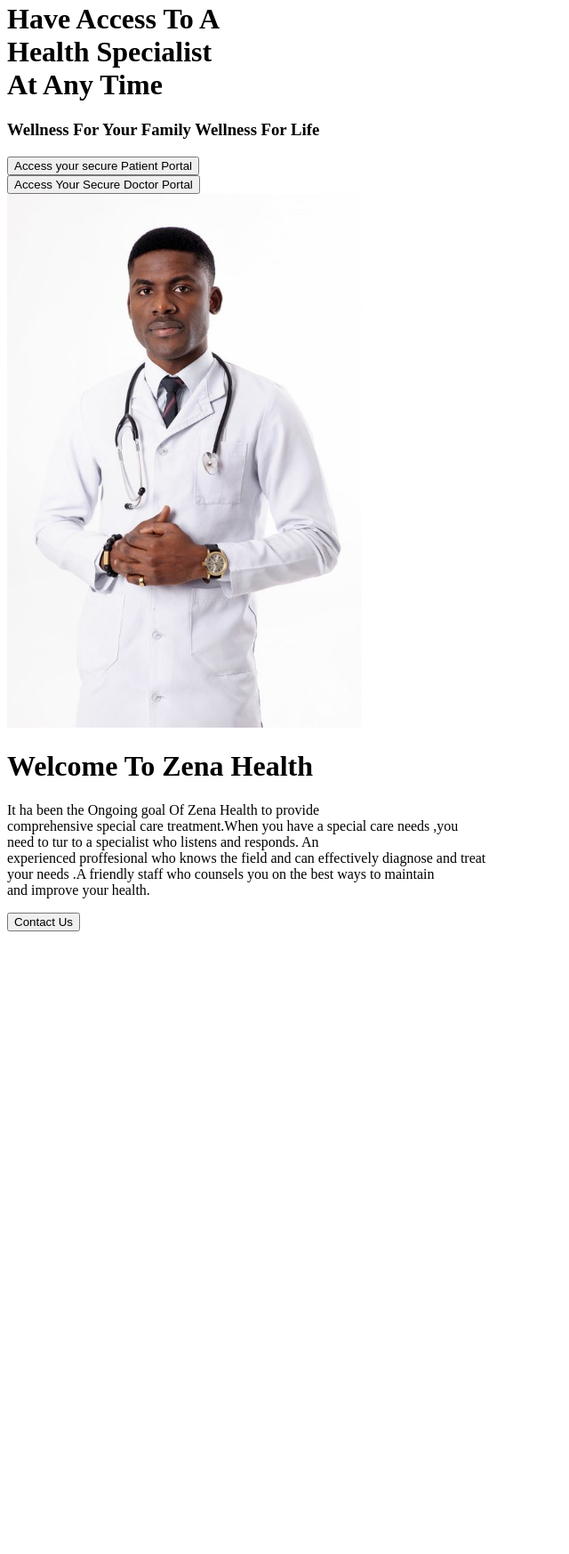
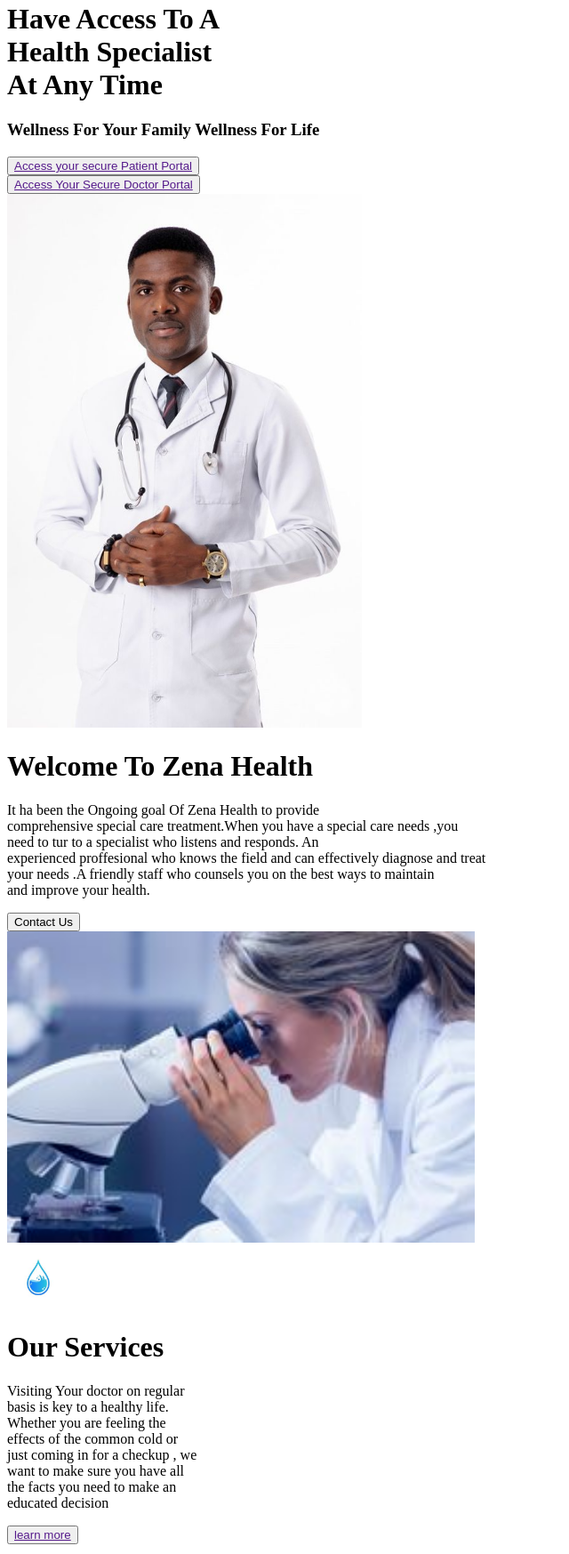
Before and after one commit to Sieva-cmd/zena_health, a plain HTML site: page index.html in a window 1280 px wide. Shown: the part 212-1959 px from the top of the page at 89% size, without its empty margins (0-640 px from the left). Before the commit the page ends 1267 px from the top, so only its background shows below. Drawn offline with Linux system fonts and the light colour scheme.

Commit message:
link picture

```diff
--- a/index.html
+++ b/index.html
@@ -26,8 +26,8 @@
                 <Div class="Welcome_text">
                     <h1>Have Access To A <br> Health Specialist <br> At Any Time</h1>
                     <h3>Wellness For Your Family Wellness For Life</h3>
-                    <button>Access your secure Patient Portal</button> <br>
-                    <button>Access Your Secure Doctor Portal</button>
+                    <button> <a href="">Access your secure Patient Portal</a></button> <br>
+                    <button> <a href="">Access Your Secure Doctor Portal</a></button>
                 </Div>
 
                 <Div class="doc_image">
@@ -47,6 +47,31 @@
                 and improve your health.</p>
 
             <button>Contact Us</button>
+        </Div>
+
+        <Div class="container_three">
+            <div id="image_one"> <img src="images/picture four.jpg" alt="" height="350"></div>
+
+
+            <Div id="center_txt">
+                <img src="images/services.jpg" alt=""  height="70px">
+                <h1>Our Services</h1>
+                <p>Visiting Your doctor on regular <br>
+                    basis is key to a healthy life. <br>
+                    Whether you are feeling the <br>
+                    effects of the common cold or <br>
+                    just coming in for a checkup , we <br>
+                    want to make sure you have all <br>
+                    the facts you need to make an <br>
+                    educated decision </p>
+
+                    <button> <a href="">learn more</a></button>
+
+            </Div>
+
+
+
+            <Div id="image_two"><img src="images//picture five.jpg" alt="" height="350px"></Div>
 
 
 
```
Also changed, not shown: images/picture five.jpg (added), images/picture four.jpg (added), images/services.jpg (added).
